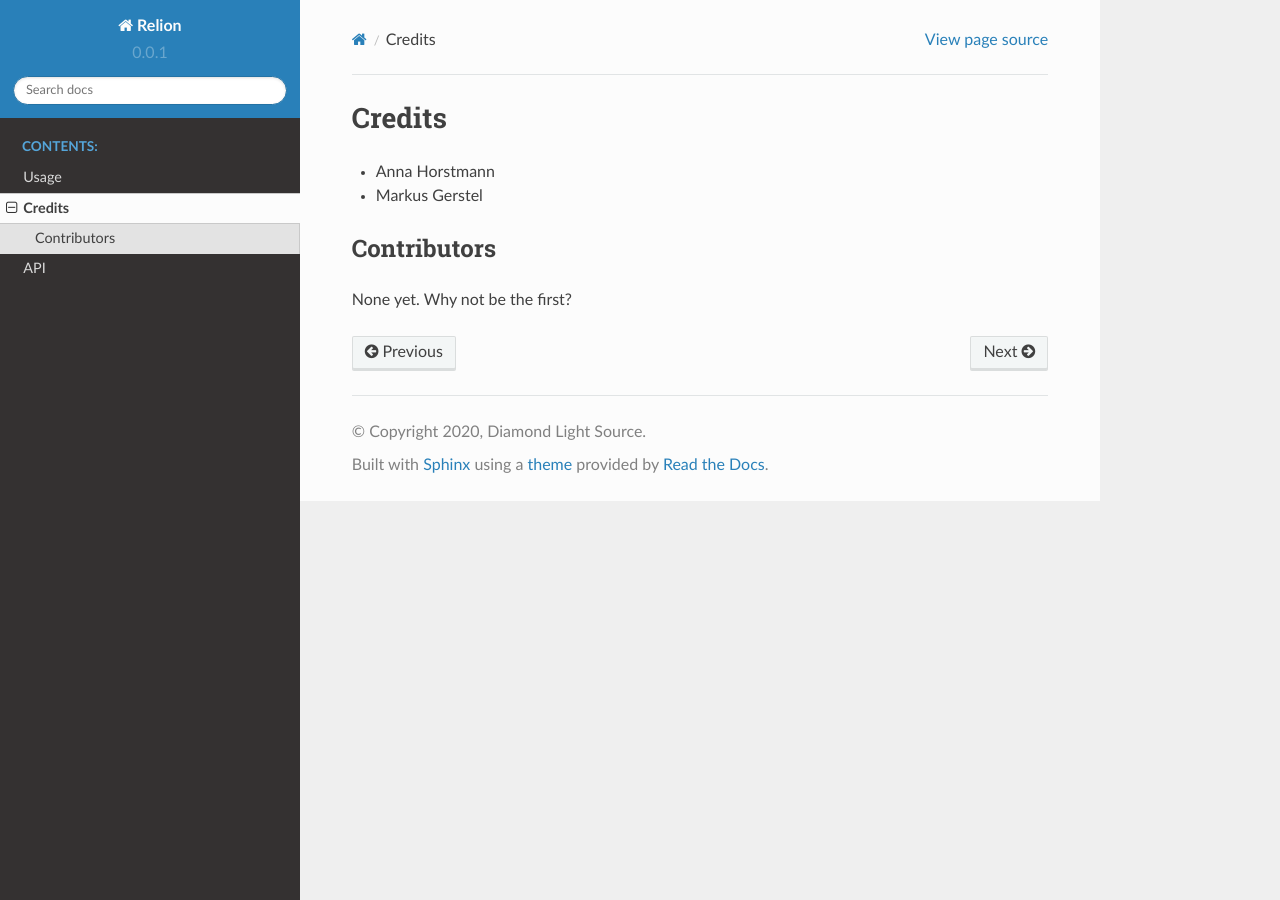
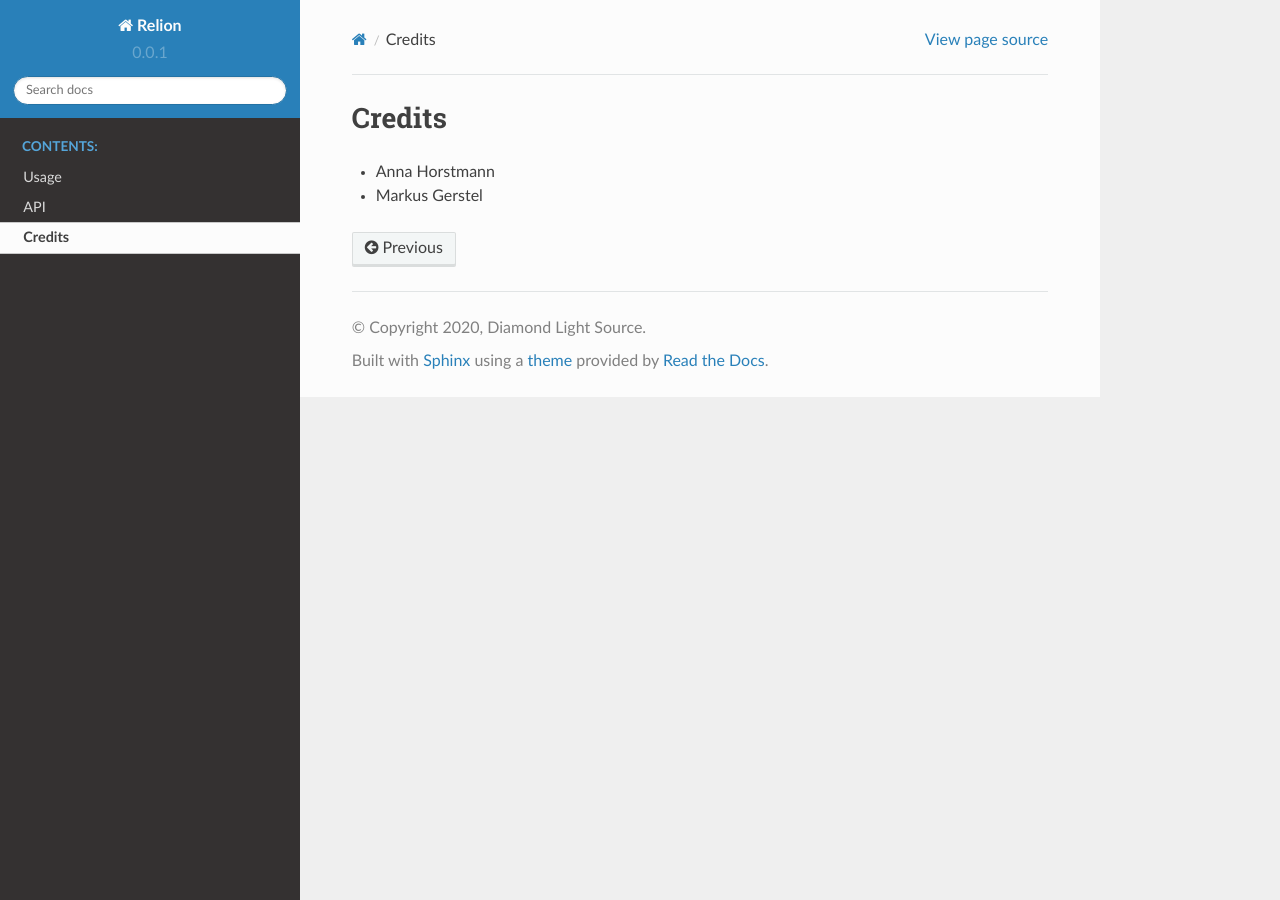
Before and after one commit to DiamondLightSource/python-relion, a Sphinx documentation site: the page built from docs/authors.rst, in a window 1280 px wide. Built offline with Sphinx 7.4.7 and the Read the Docs theme 2.0.0, drawn with Linux system fonts in a browser that asks for light colours.

Commit message:
tidying up

```diff
--- a/AUTHORS.rst
+++ b/AUTHORS.rst
@@ -4,8 +4,3 @@ Credits
 
 * Anna Horstmann
 * Markus Gerstel
-
-Contributors
-------------
-
-None yet. Why not be the first?
--- a/docs/index.rst
+++ b/docs/index.rst
@@ -5,5 +5,5 @@
    :caption: Contents:
 
    usage
+   api
    authors
-   api
```
Also changed, not shown: docs/api.rst (+8 -1 lines).
